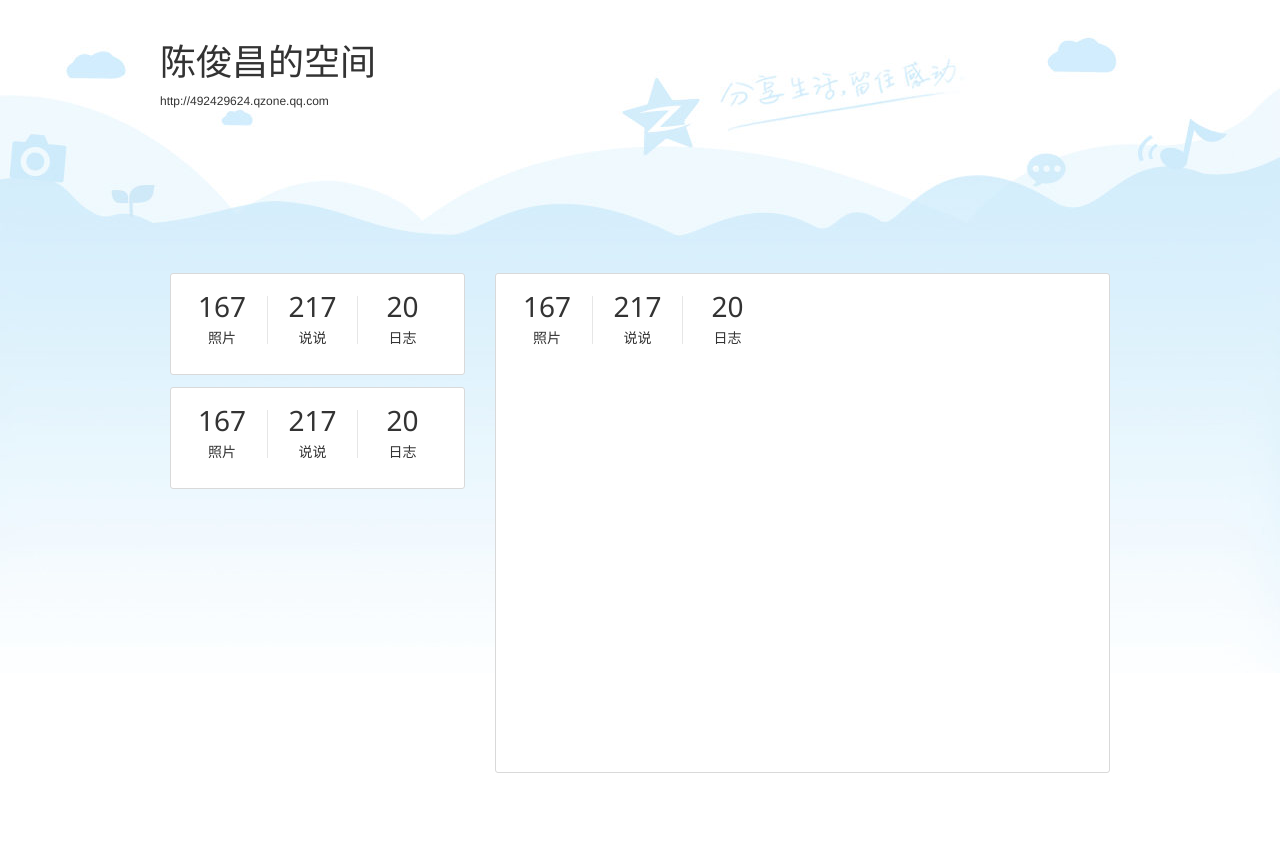
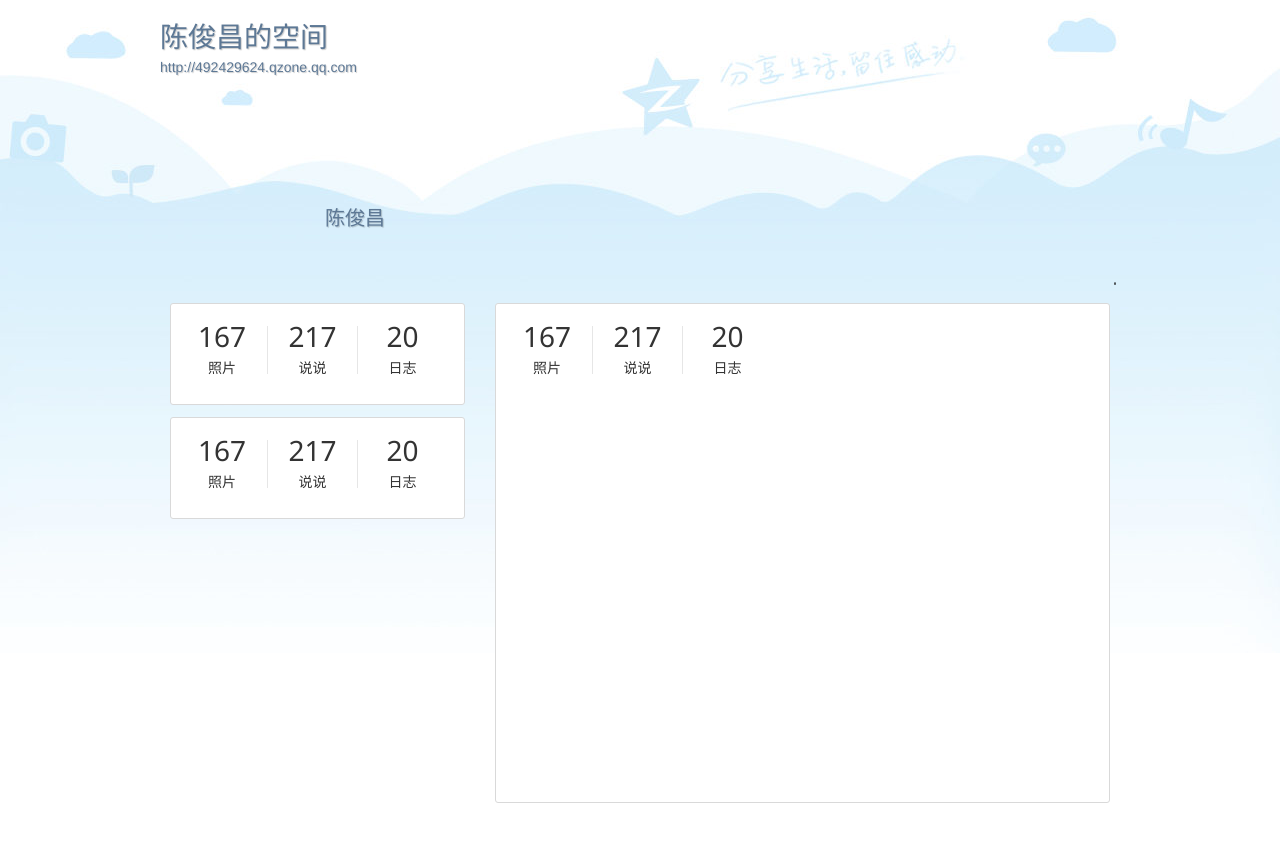
Before and after one commit to jccode/resume, a plain HTML site: page index.html in a window 1280 px wide. Shown: the part 47-888 px from the top of the page. Drawn offline with Linux system fonts and the light colour scheme.

Commit message:
working...

```diff
--- a/asserts/css/resume.less
+++ b/asserts/css/resume.less
@@ -13,7 +13,7 @@ body {
 
 body {
     min-height: 2000px;
-    padding-top: 70px;
+    padding-top: 50px;
 }
 
 
@@ -90,9 +90,83 @@ body {
     background-repeat: no-repeat;
 }
 
+.text-shadow() {
+    text-shadow: 1px 1px 1px rgba(0, 0, 0, 0.2);
+}
+
 .header {
     background: none no-repeat scroll 0% 0% transparent;
-    height: 250px;
+    // height: 250px;
+    height: 300px;
+
+    .container {
+        position: relative;
+        height: 100%;
+    }
+
+    .head-info {
+        color: #5D7895;
+        position: absolute;
+        left: 0;
+        top: 20px;
+
+        h1, span {
+            .text-shadow();
+        }
+
+        h1 {
+            font-size: 28px;
+            font-weight: normal;
+            margin-bottom: 3px;
+            margin-top: 0px;
+        }
+
+        span {
+            font-size: 14px;
+        }
+    }
+
+    .head-name {
+        // bottom: 20px;
+        bottom: 70px;
+        left: 165px;
+        position: absolute;
+        color: #5D7895;
+
+        span {
+            font-size: 20px;
+            max-width: 200px;
+            .text-shadow();
+        }
+    }
+
+    .like-button-panel {
+        bottom: 18px;
+        font-size: 0;
+        position: absolute;
+        right: 4px;
+        z-index: 20;
+
+        .btn-like {
+            color: #FFFFFF;
+            font-size: 12px;
+            height: auto;
+            background-color: rgba(0, 0, 0, 0);
+            background-image: url("@{STATIC_ROOT}/img/btn-x.png");
+            background-repeat: repeat-x;
+            border-color: rgba(0, 0, 0, 0.5);
+            border-radius: 3px;
+            border-style: solid;
+            border-width: 1px;
+            display: inline-block;
+            margin-left: 9px;
+            padding: 1px 0 0;
+            text-shadow: 0 -1px rgba(0, 0, 0, 0.8);
+            vertical-align: top;
+        }
+
+    }
+
 }
 
 
--- a/index.html
+++ b/index.html
@@ -89,20 +89,29 @@
         </div>
 
         <div class="background-container">
+
             <div class="header">
                 <div class="container">
-                    <div class="row">
+                    <div class="head-info">
                         <h1>陈俊昌的空间</h1>
+                        <span>http://492429624.qzone.qq.com</span>
                     </div>
-                    <div class="row">
-                        <span>http://492429624.qzone.qq.com</span>
+                    <div class="head-name">
+                        <span>陈俊昌</span>
+                    </div>
+                    <div class="like-button-panel">
+                        <span class="btn-like">
+                            <a href="#" ></a>
+                        </span>
                     </div>
                 </div>
             </div>
+            <!--
             <div class="main-nav">
                 <div class="container">
                 </div>
             </div>
+            -->
             <div class="main">
                 <div class="container">
 
```
Also changed, not shown: asserts/css/resume.css, asserts/img/btn-x.png (added).
